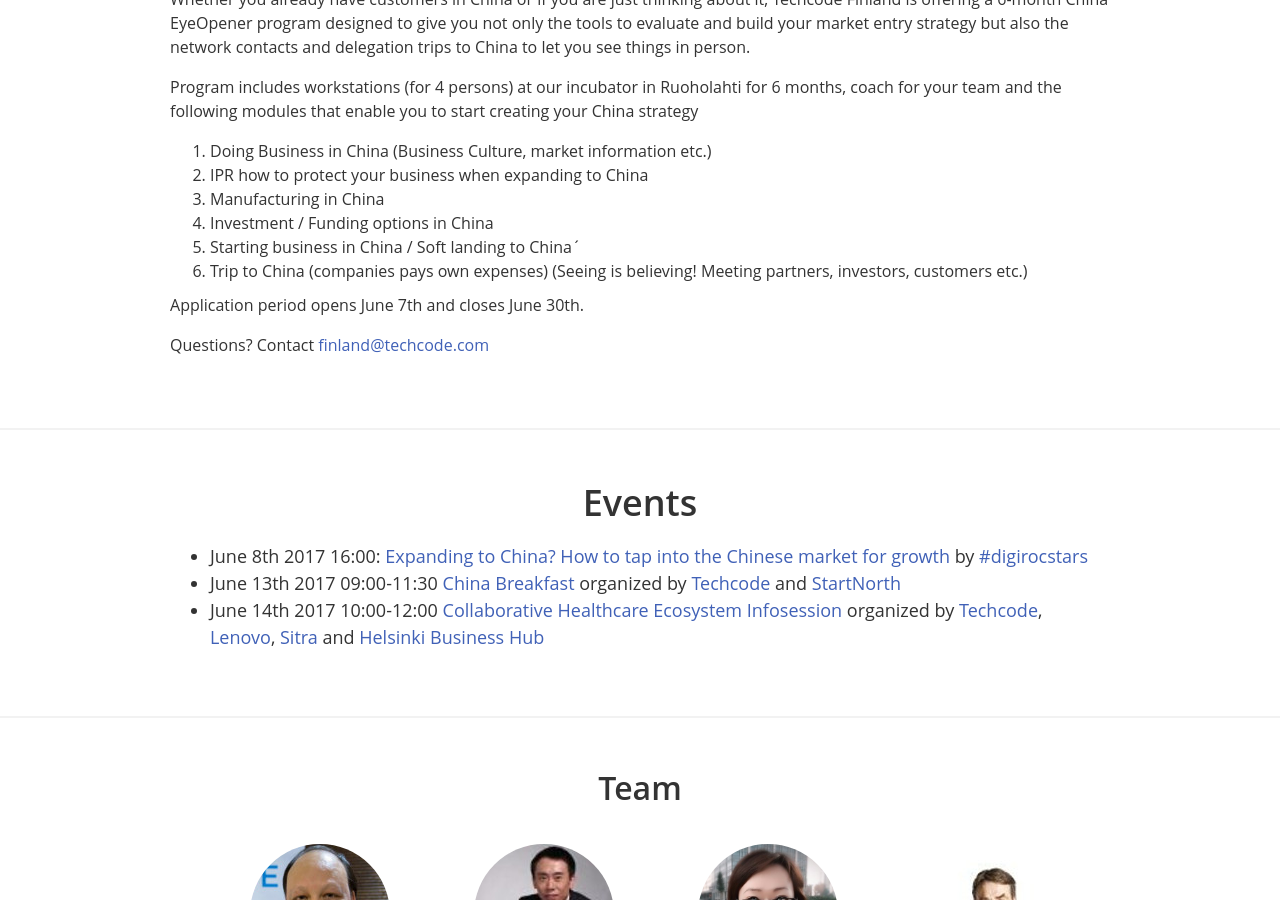
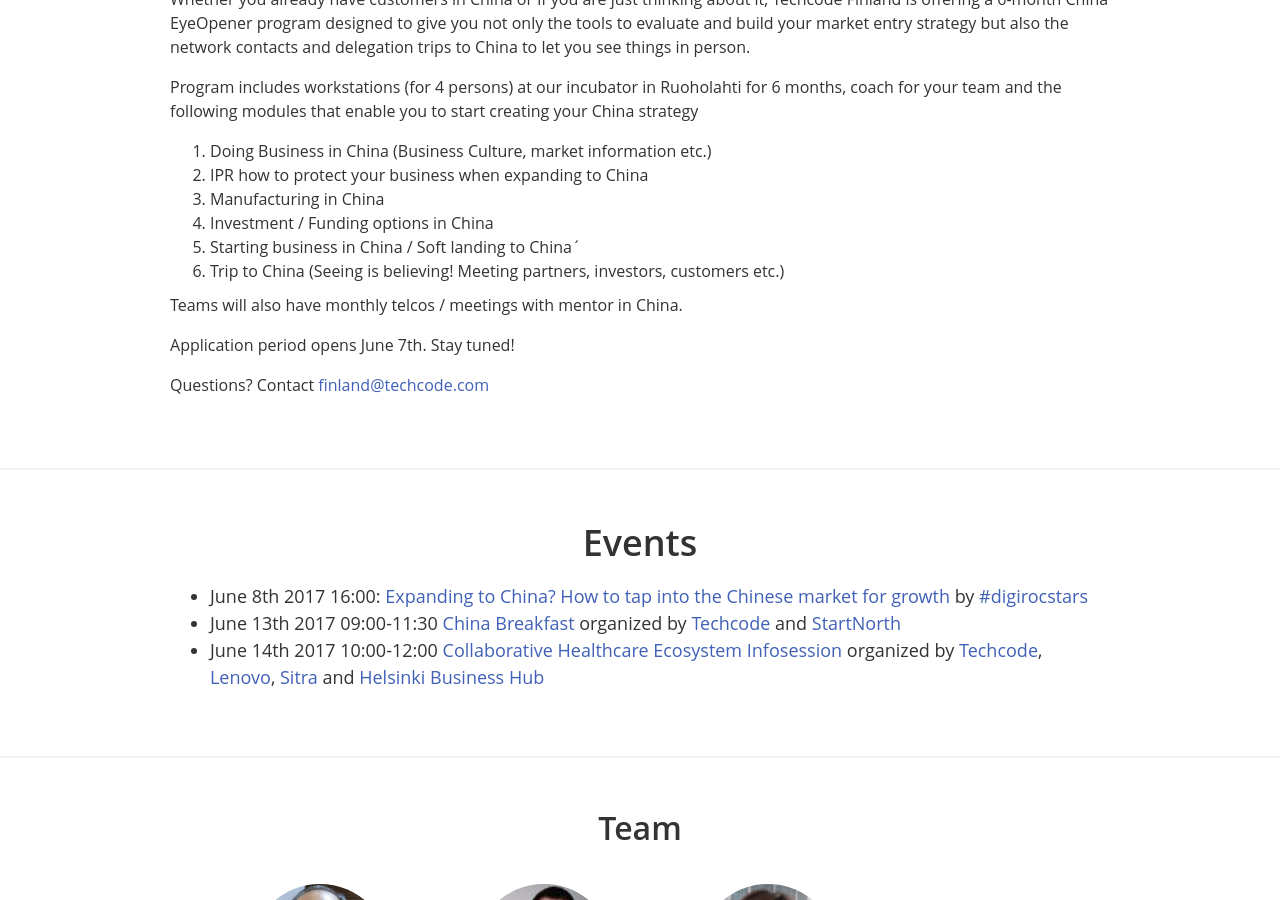
Before and after one commit to techcodefinland/techcode.fi, a Jekyll site: the page built from index.html, in a window 1280 px wide and 900 px high, scrolled down 1289 px. Built offline with Jekyll 4.4.1, drawn with Linux system fonts in a browser that asks for light colours; nearby versions of some CDN libraries.

Commit message:
Update program.md

```diff
--- a/_includes/program.md
+++ b/_includes/program.md
@@ -11,8 +11,10 @@
 3. Manufacturing in China
 4. Investment / Funding options in China
 5. Starting business in China / Soft landing to China´
-6. Trip to China (companies pays own expenses) (Seeing is believing! Meeting partners, investors, customers etc.)
+6. Trip to China (Seeing is believing! Meeting partners, investors, customers etc.)
 
-Application period opens June 7th and closes June 30th.
+Teams will also have monthly telcos / meetings with mentor in China.
+
+Application period opens June 7th. Stay tuned!
 
 Questions? Contact <mailto:finland@techcode.com>
```
